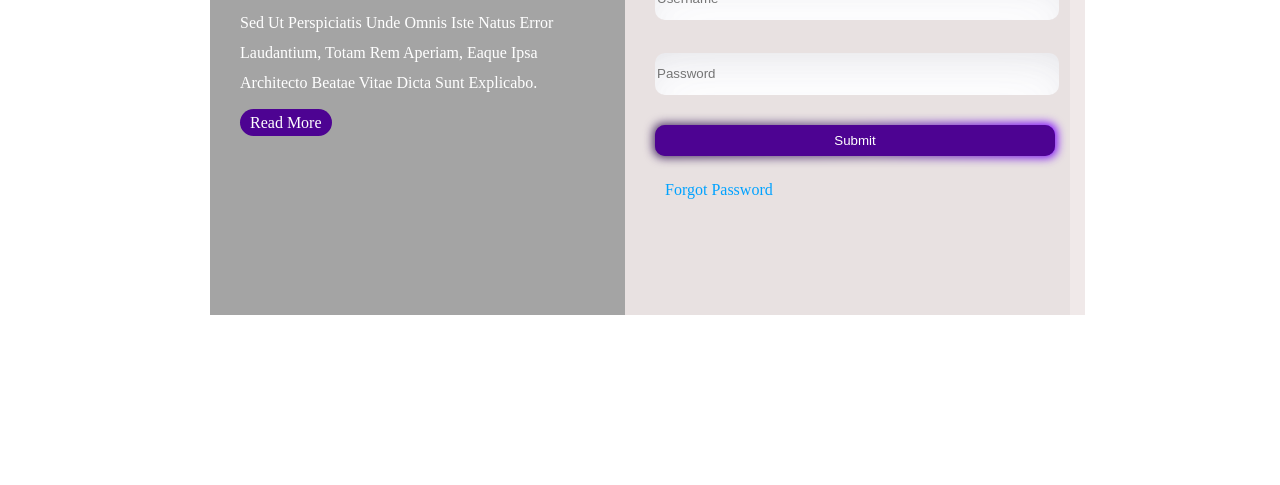
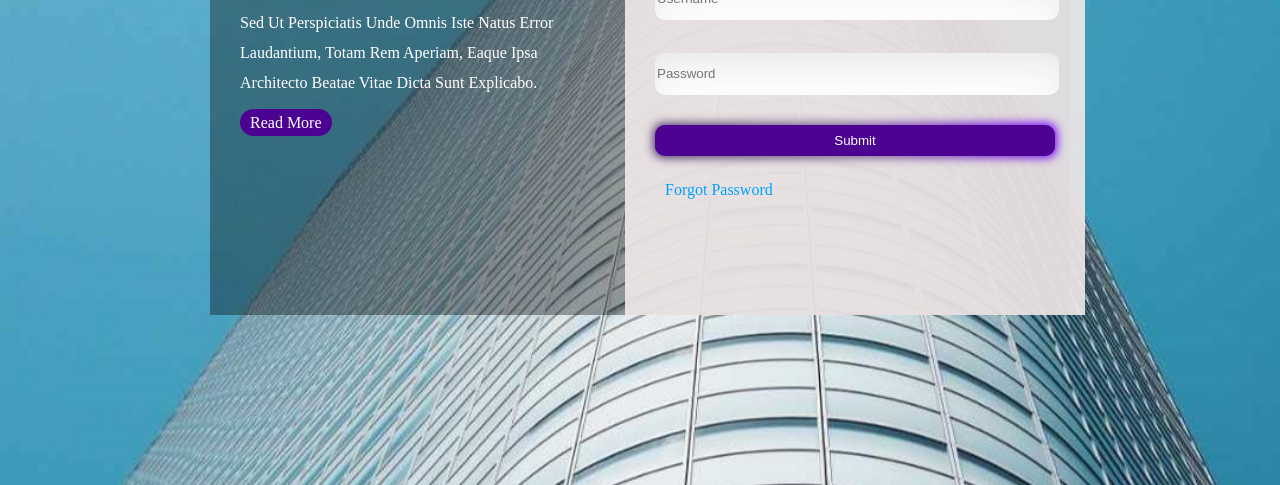
Before and after one commit to OluwatobiAkintolu/Login-page, a plain HTML site: page index.html in a window 1280 px wide. Shown: the part 315-800 px from the top of the page. Drawn offline with Linux system fonts and the light colour scheme; the site is published under a folder, as on GitHub Pages, so addresses that start at the root find nothing.

Commit message:
Update page.css

```diff
--- a/page.css
+++ b/page.css
@@ -5,7 +5,7 @@ body{
 }
 
 #background{
-  background-image: url("/fiveKimages/bg.jpeg");
+  background-image: url("./fiveKimages/bg.jpeg");
   width: 100%;
   height: 100vh;
   background-position: center;
```
